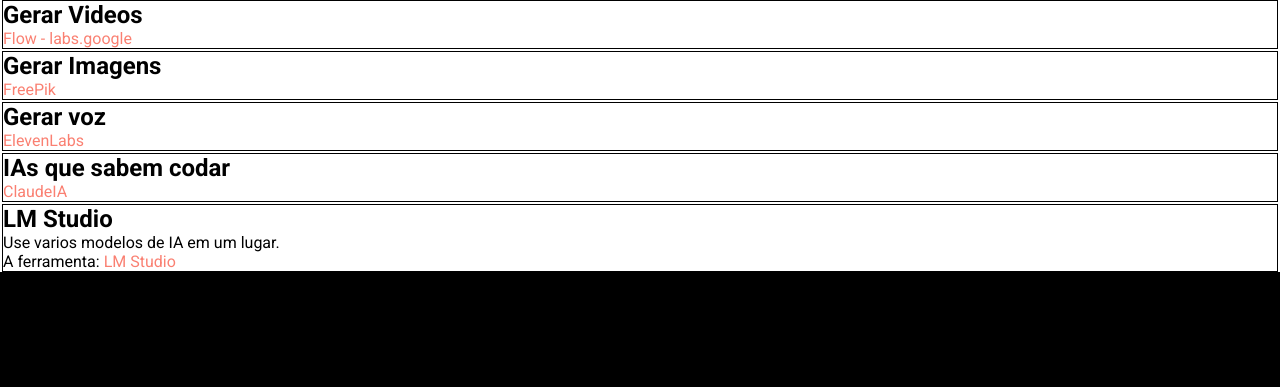
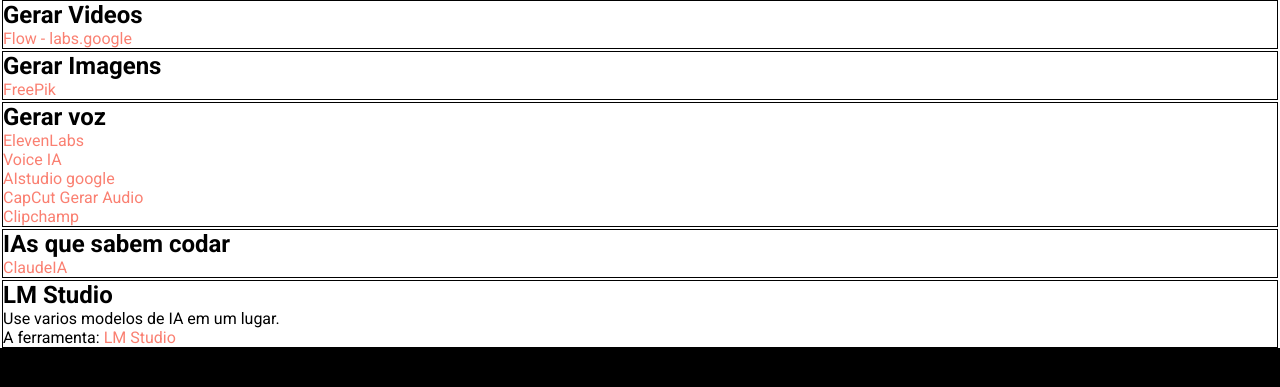
Before and after one commit to TalDoJulio/Caderno-Digital, a plain HTML site: page inteligencia-artificial/ferramentas000.html in a window 1280 px wide. Shown: the part 167-554 px from the top of the page. Drawn offline with Linux system fonts and the light colour scheme.

Commit message:
mais ferramentas de audio

```diff
--- a/inteligencia-artificial/ferramentas000.html
+++ b/inteligencia-artificial/ferramentas000.html
@@ -57,7 +57,11 @@
         <section>
             <h2>Gerar voz</h2>
             <p>
-                <a href="https://elevenlabs.io/pt" target="_blank">ElevenLabs</a>
+                <a href="https://elevenlabs.io/pt" target="_blank">ElevenLabs</a><br>
+                <a href="https://voice.ai/" target="_blank">Voice IA</a><br>
+                <a href="https://aistudio.google.com/prompts/new_chat" target="_blank">AIstudio google</a><br>
+                <a href="https://www.capcut.com/magic-tools/text-to-speech?utm_medium=ccweb&utm_source=header&from_page=landing_page&enter_from=a1.b1.c1.0" target="_blank">CapCut Gerar Audio</a><br>
+                <a href="https://clipchamp.com/pt-br/" target="_blank">Clipchamp</a>
             </p>
         </section>
         <!-- Codar -->
```
